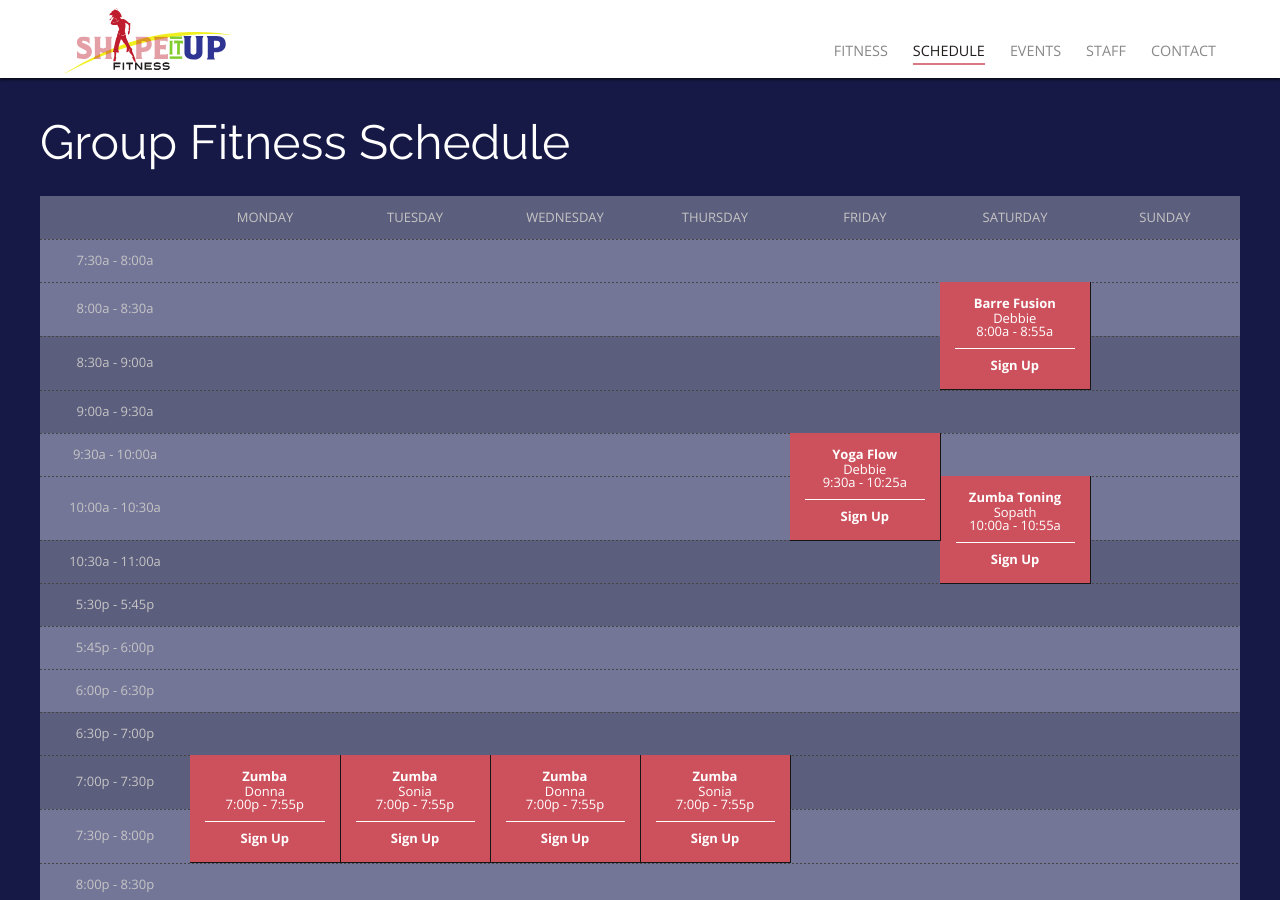
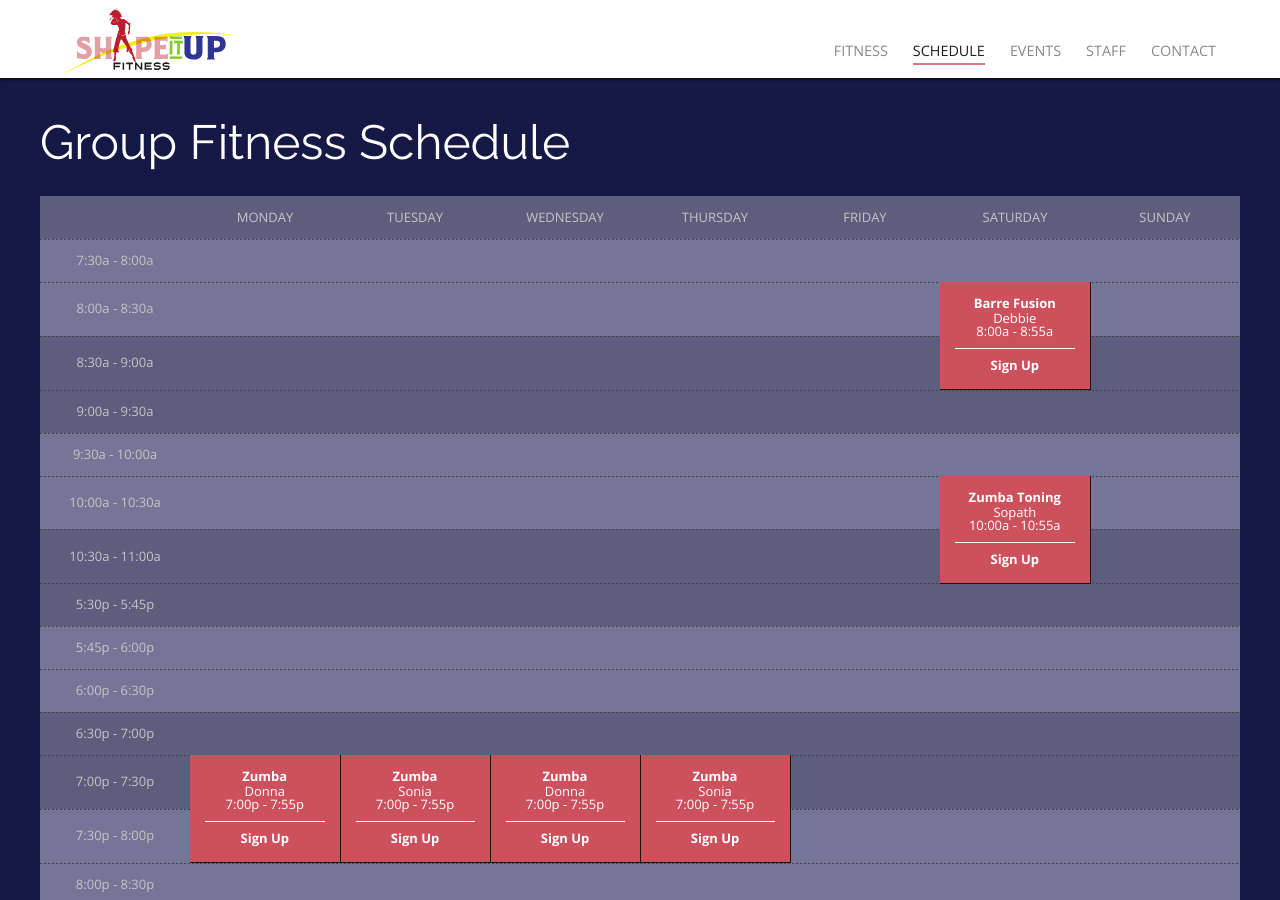
Before and after one commit to rwstone/shapeitup, a Jekyll site: the page built from schedule/index.md, in a window 1280 px wide and 900 px high. Built offline with Jekyll 4.4.1, drawn with Linux system fonts in a browser that asks for light colours; some web fonts are replaced.

Commit message:
Updated Index

```diff
--- a/schedule/index.md
+++ b/schedule/index.md
@@ -27,13 +27,6 @@ sessions:
   start_time: 7:00p
   end_time: 7:55p
   length: 2
-- class: Yoga Flow
-  instructor: Debbie
-  day: Friday
-  start_time: 9:30a
-  end_time: 10:25a
-  length: 2
-  special_link:
 - class: Barre Fusion
   instructor: Debbie
   day: Saturday
```
